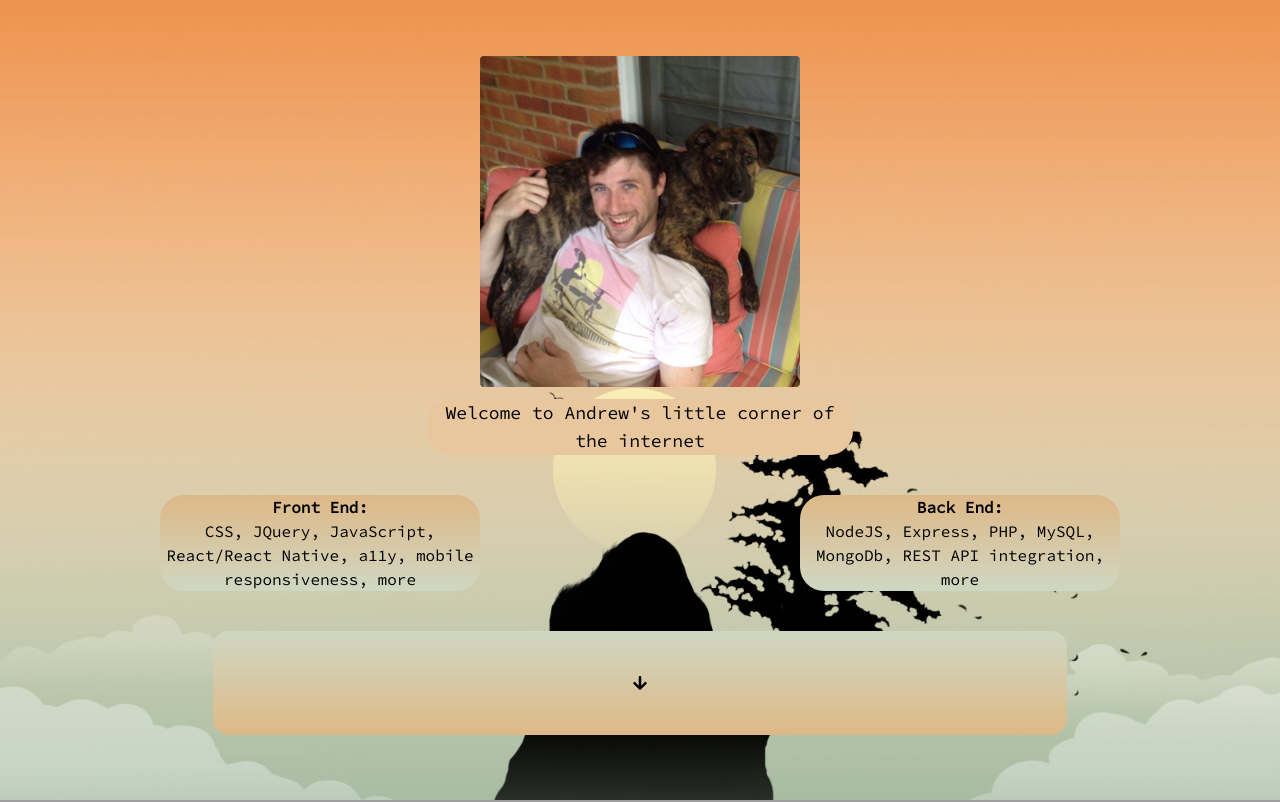
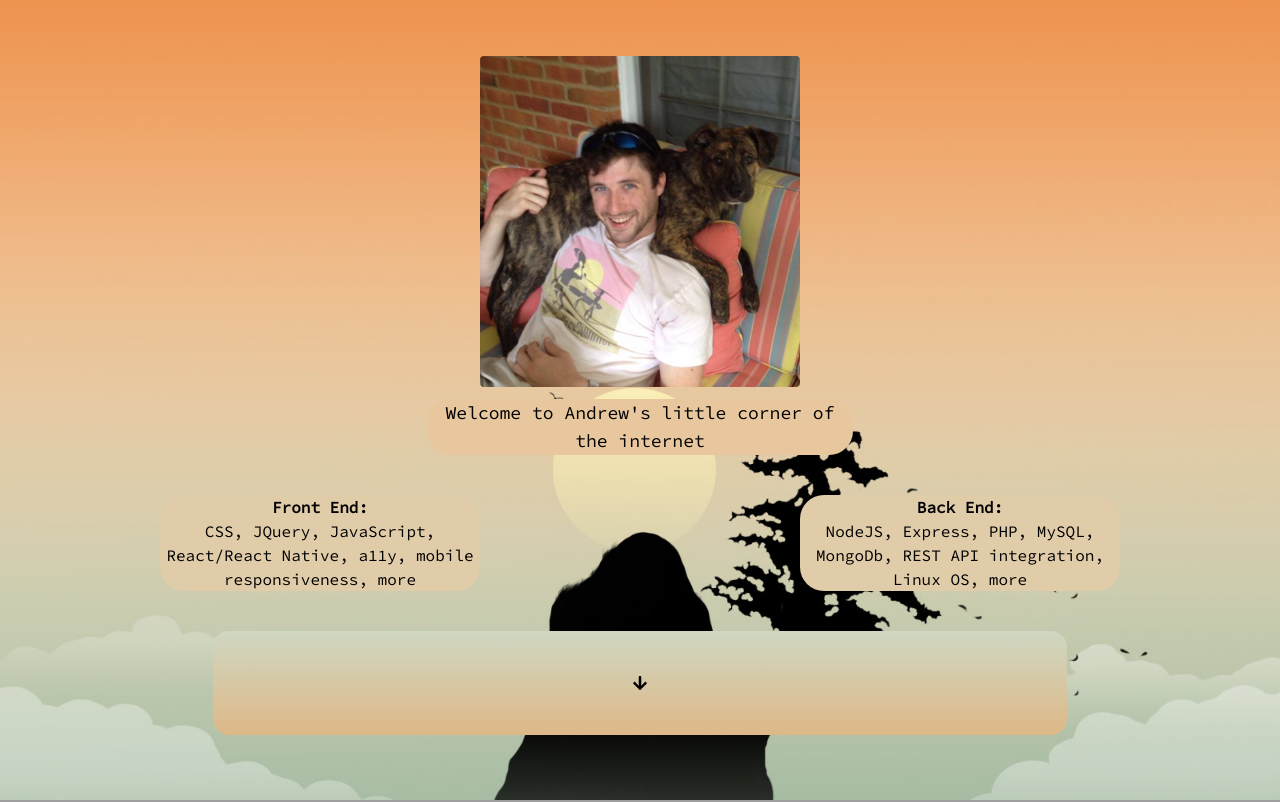
Before and after one commit to siegelal7/me, a React (Create React App) app in the folder client/: page / in a window 1280 px wide. Shown: the top 802 px of the page. Built offline with nearby package versions, Linux system fonts and the light colour scheme; grey boxes are pictures that could not be loaded.

Commit message:
list and styling

```diff
--- a/client/src/components/BelowTeaser.jsx
+++ b/client/src/components/BelowTeaser.jsx
@@ -28,7 +28,7 @@ const BelowTeaser = ({ handleBelowTeaserClick }) => {
         Check out some projects!?
       </p>
       <p className={teaserTextDisp + " animate-pulse text-sm md:text-lg"}>
-        Contact Info below
+        Contact info below
       </p>
     </div>
   );
--- a/client/src/components/Hero.jsx
+++ b/client/src/components/Hero.jsx
@@ -46,7 +46,7 @@ const Hero = ({ handleImgClickHero }) => {
         />
         <SkillzCard
           header="Back End: "
-          skillz="NodeJS, Express, PHP, MySQL, MongoDb, REST API integration, more"
+          skillz="NodeJS, Express, PHP, MySQL, MongoDb, REST API integration, Linux OS, more"
         />
       </div>
     </>
--- a/client/src/components/SkillzCard.jsx
+++ b/client/src/components/SkillzCard.jsx
@@ -5,7 +5,7 @@ const SkillzCard = ({ header, skillz }) => {
   const renderContent = () => {
     if (isMobile) {
       return (
-        <section className="mb-4 md:mb-10 w-1/4 bg-gradient-to-b from-burlywood to-cloud rounded-3xl 5xl:bg-transparent text-sm md:text-base -mt-4">
+        <section className="mb-4 md:mb-10 w-1/4 bg-gradient-to-b from-burlywood to-cloud rounded-3xl text-sm -mt-4">
           <h3 className="text-center text-sm font-bold">{header}</h3>
 
           {skillz.split(",").map((j) => (
@@ -15,7 +15,7 @@ const SkillzCard = ({ header, skillz }) => {
       );
     }
     return (
-      <section className="mb-4 md:mb-10 w-1/4 bg-gradient-to-b from-burlywood to-cloud rounded-3xl 5xl:bg-transparent text-sm md:text-base -mt-4">
+      <section className="mb-4 md:mb-10 w-1/4 rounded-3xl bg-middle 5xl:bg-transparent text-sm md:text-base -mt-4">
         <h3 className="text-center font-bold">{header}</h3>
         <p className="text-center text-md">{skillz}</p>
       </section>
```
